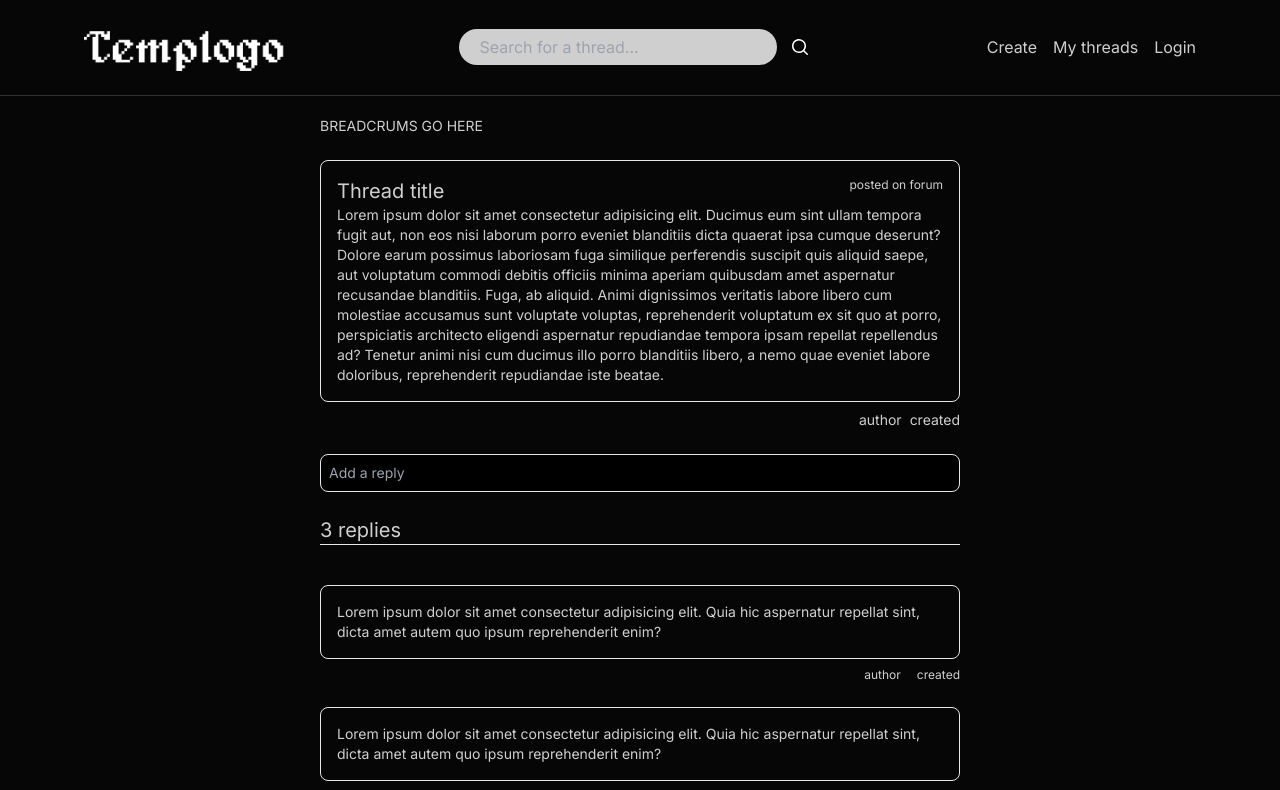
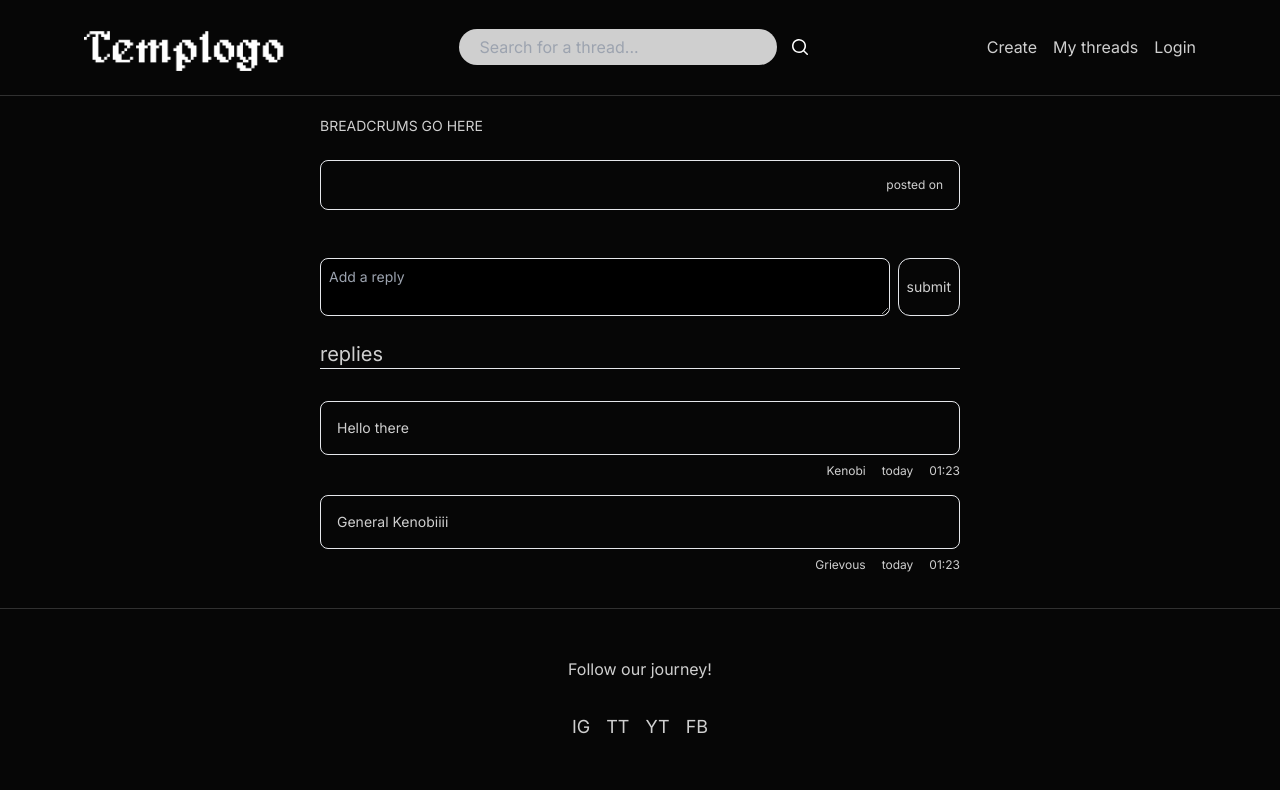
Before and after one commit to amilpsp/fullstack-frontend, a React (Vite) app: page /thread in a window 1280 px wide. Shown: the top 790 px of the page. Built offline with nearby package versions, Linux system fonts and the light colour scheme.

Commit message:
Props ready and changed to accomodate for separation of date/time

```diff
--- a/src/Components/Reply/Reply.tsx
+++ b/src/Components/Reply/Reply.tsx
@@ -1,16 +1,19 @@
-const Reply = () => {
+type Props = {
+	replyBody: string;
+	replyAuthor: string;
+	replyCreatedDate: string;
+	replyCreatedTime: string;
+};
+const Reply = (props: Props) => {
 	return (
 		<>
 			<article>
-        <p className="border rounded-lg p-4">
-          Lorem ipsum dolor sit amet consectetur adipisicing elit. Quia hic
-          aspernatur repellat sint, dicta amet autem quo ipsum reprehenderit
-          enim?
-        </p>
+				<p className="border rounded-lg p-4">{props.replyBody}</p>
 				<div className="flex justify-end mt-2 text-xs ">
 					<div className="flex gap-4">
-            <span>author </span>
-            <span>created</span>
+						<span>{props.replyAuthor} </span>
+						<span>{props.replyCreatedDate}</span>
+						<span>{props.replyCreatedTime}</span>
 					</div>
 				</div>
 			</article>
--- a/src/Pages/ThreadPage/ThreadPage.tsx
+++ b/src/Pages/ThreadPage/ThreadPage.tsx
@@ -1,59 +1,60 @@
 import './ThreadPage.css'
 import Reply from "../../Components/Reply/Reply";
 import "/src/Components/Reply/Reply.tsx";
-/* import { TextField } from "@mui/material"; /* type Props = {} */
-
-const ThreadPage = (/* props: Props */) => {
+/* import { TextField } from "@mui/material";  */
+type Props = {
+  threadTitle:string;
+  forum:string;
+  postContent:string;
+  author:string;
+  createdDate:string;
+  createdTime:string;
+  replyAmount:number;
+}
+const ThreadPage = (props: Props) => {
   return (
     <div
       id="thread-page"
       className="flex flex-col align-stretch w-[50vw] gap-6"
     >
       <div>BREADCRUMS GO HERE</div>
-      <section className="flex flex-col gap-2 ">
+      <section className="flex flex-col gap-6 ">
         <article id="post-body" className="border rounded-lg p-4">
           <div className="flex flex-row justify-between">
-            <h2 className="text-xl">Thread title</h2>
+            <h2 className="text-xl">{props.threadTitle}</h2>
             <div className="text-xs">
-              posted on <span>forum</span>
+              posted on <span>{props.forum}</span>
             </div>
           </div>
           <p>
-            Lorem ipsum dolor sit amet consectetur adipisicing elit. Ducimus eum
-            sint ullam tempora fugit aut, non eos nisi laborum porro eveniet
-            blanditiis dicta quaerat ipsa cumque deserunt? Dolore earum possimus
-            laboriosam fuga similique perferendis suscipit quis aliquid saepe,
-            aut voluptatum commodi debitis officiis minima aperiam quibusdam
-            amet aspernatur recusandae blanditiis. Fuga, ab aliquid. Animi
-            dignissimos veritatis labore libero cum molestiae accusamus sunt
-            voluptate voluptas, reprehenderit voluptatum ex sit quo at porro,
-            perspiciatis architecto eligendi aspernatur repudiandae tempora
-            ipsam repellat repellendus ad? Tenetur animi nisi cum ducimus illo
-            porro blanditiis libero, a nemo quae eveniet labore doloribus,
-            reprehenderit repudiandae iste beatae.
+            {props.postContent}
           </p>
         </article>
         {/* end of post body */}
         <div id="post-info" className="flex flex-row justify-end gap-2">
-          <span>author</span>
-          <span>created</span>
+          <span>{props.author}</span>
+          <span>{props.createdDate}</span>
+          <span>{props.createdTime}</span>
         </div>
       </section>
 
-      <input
-        type="text"
-        aria-label="add-reply"
-        placeholder="Add a reply"
-        className="text-white bg-black border rounded-lg p-2"
-      ></input>
+      <form action="" className='flex gap-2'>
+        <textarea
+          id='add-reply'
+          name="add-reply"
+          placeholder="Add a reply"
+          className="flex-grow text-white bg-black border rounded-lg p-2"
+          ></textarea>
+        <input type="submit" value='submit' className='border rounded-xl w-fit px-2 py-1 grow-0' />
+      </form>
 
-      <section className="flex flex-col gap-6">
+      <section className="flex flex-col gap-4">
         <div>
-          <span className="text-xl">3 replies</span> <hr className="mb-4" />
+          <span className="text-xl">{props.replyAmount} replies</span> <hr className="mb-4" />
         </div>
-        <Reply />
-        <Reply />
-        <Reply />
+        <Reply replyBody='Hello there' replyAuthor='Kenobi' replyCreatedDate='today'replyCreatedTime='01:23' />
+        <Reply replyBody='General Kenobiiii' replyAuthor='Grievous' replyCreatedDate='today'replyCreatedTime='01:23' />
+
       </section>
     </div>
   );
```
Lines whose indentation alone changed are shown as unchanged.
